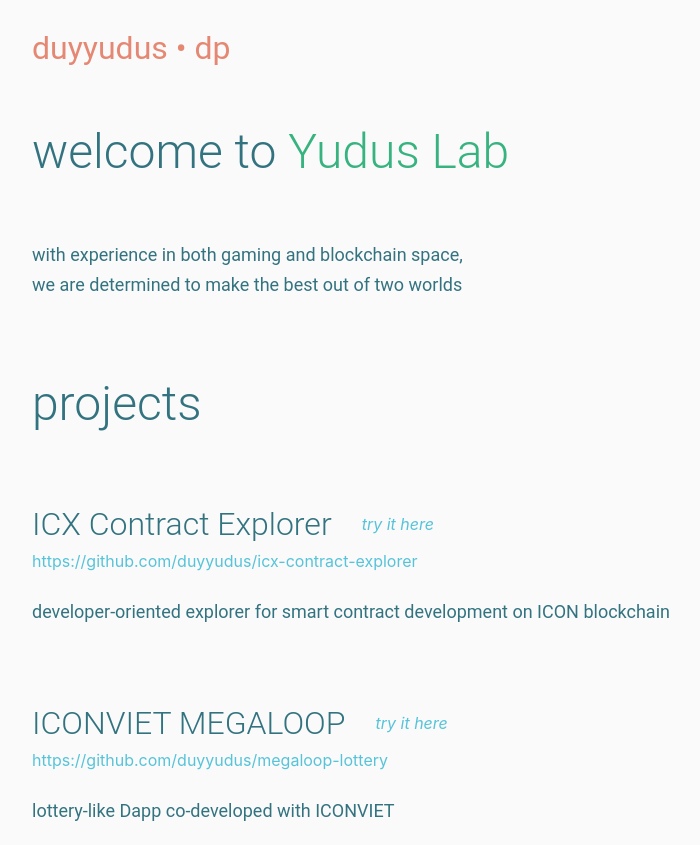
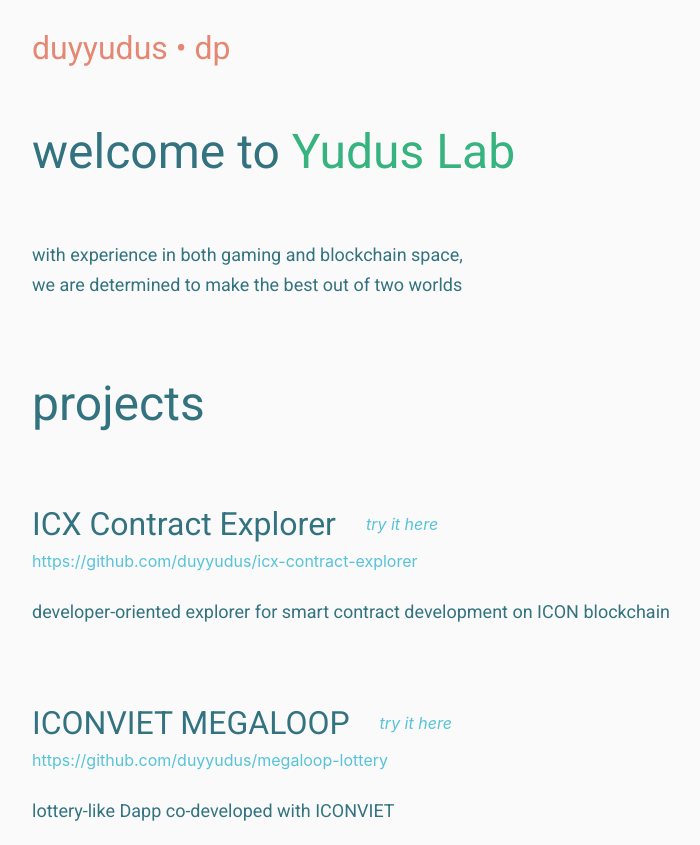
Before and after one commit to duyyudus/yudus-dev, a Gatsby site: page / in a window 1280 px wide. Shown: the top 845 px of the page, without its empty margins (181-881 px from the left). Built offline with nearby package versions, Linux system fonts and the light colour scheme; Gatsby itself is replaced by a stand-in of ours.

Commit message:
Import Roboto font

```diff
--- a/src/pages/css/index.css
+++ b/src/pages/css/index.css
@@ -1,3 +1,4 @@
+@import url('https://fonts.googleapis.com/css?family=Roboto');
 @import "common.css";
 
 html body {
```
